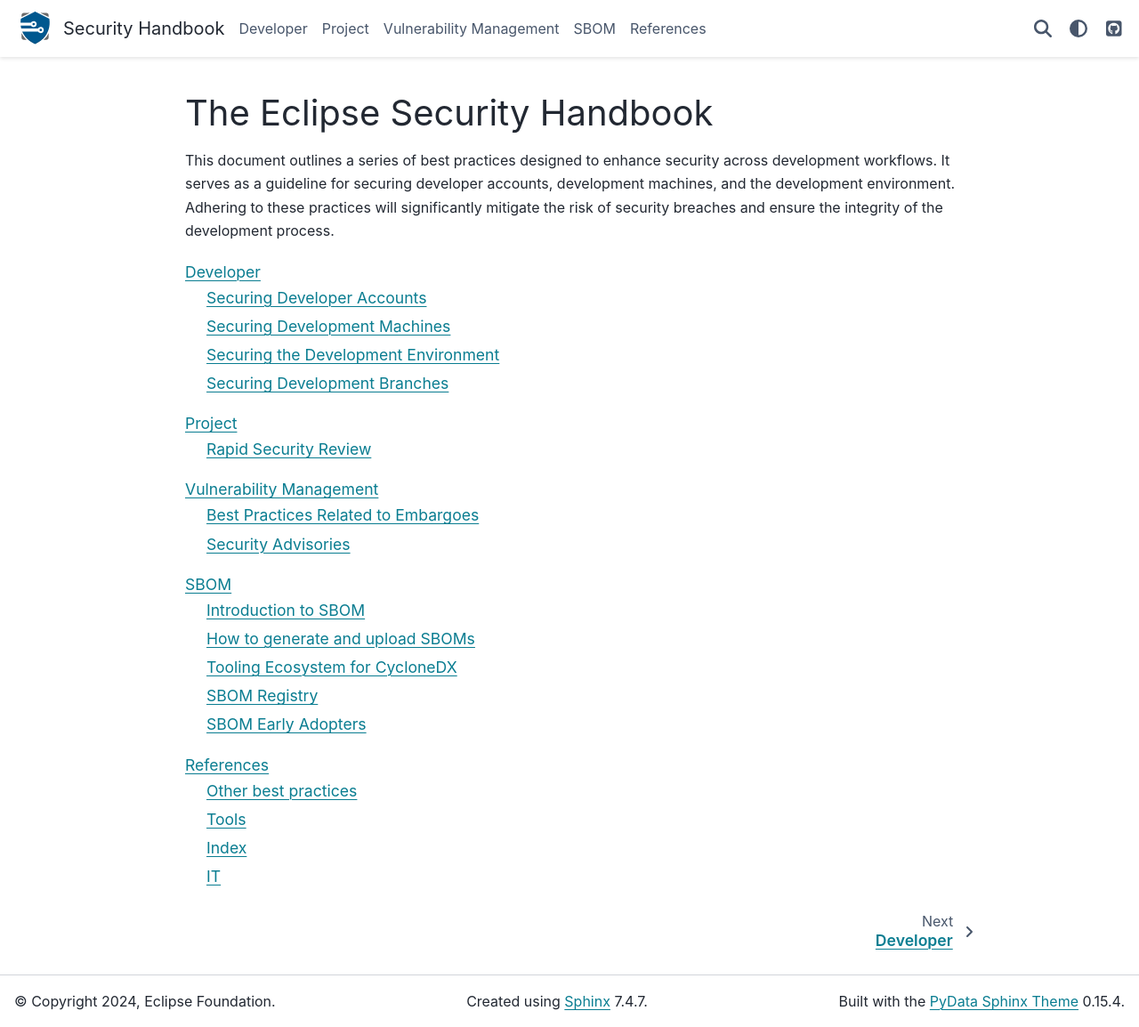
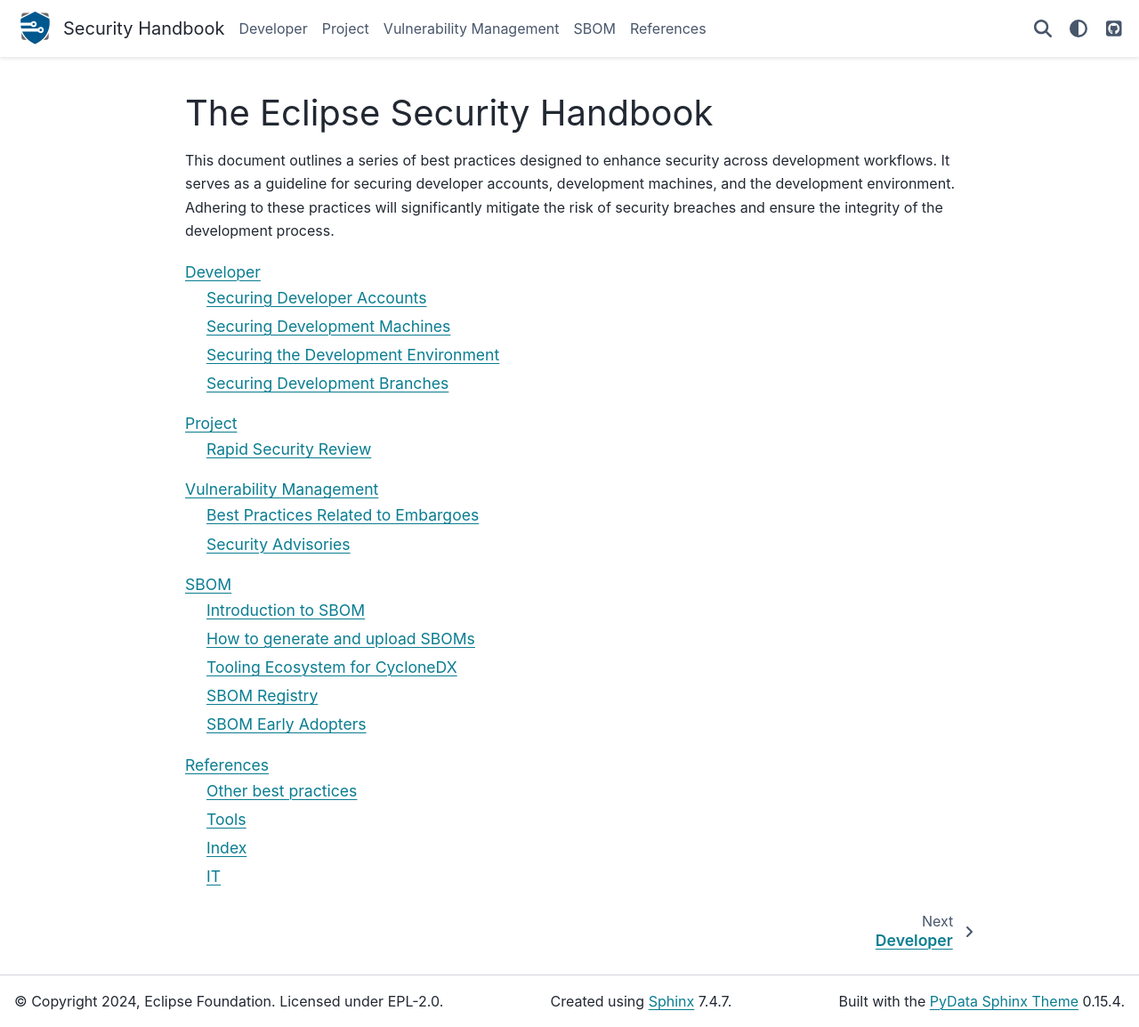
Before and after one commit to eclipse-csi/security-handbook, a Sphinx documentation site: the page built from docs/index.md, in a window 1280 px wide and 1154 px high. Shown: the whole window at 89% size. Built offline with Sphinx 7.4.7 and the PyData theme 0.15.4, drawn with Linux system fonts in a browser that asks for light colours.

Commit message:
Mention EPL-2.0 license in page footer
Signed-off-by: Lukas Puehringer <lukas.puehringer@eclipse-foundation.org>

```diff
--- a/docs/conf.py
+++ b/docs/conf.py
@@ -7,7 +7,7 @@
 # https://www.sphinx-doc.org/en/master/usage/configuration.html#project-information
 
 project = 'Eclipse Security Handbook'
-copyright = '2024, Eclipse Foundation'
+copyright = '2024, Eclipse Foundation. Licensed under EPL-2.0'
 author = 'Eclipse Foundation'
 
 # -- General configuration ---------------------------------------------------
```
